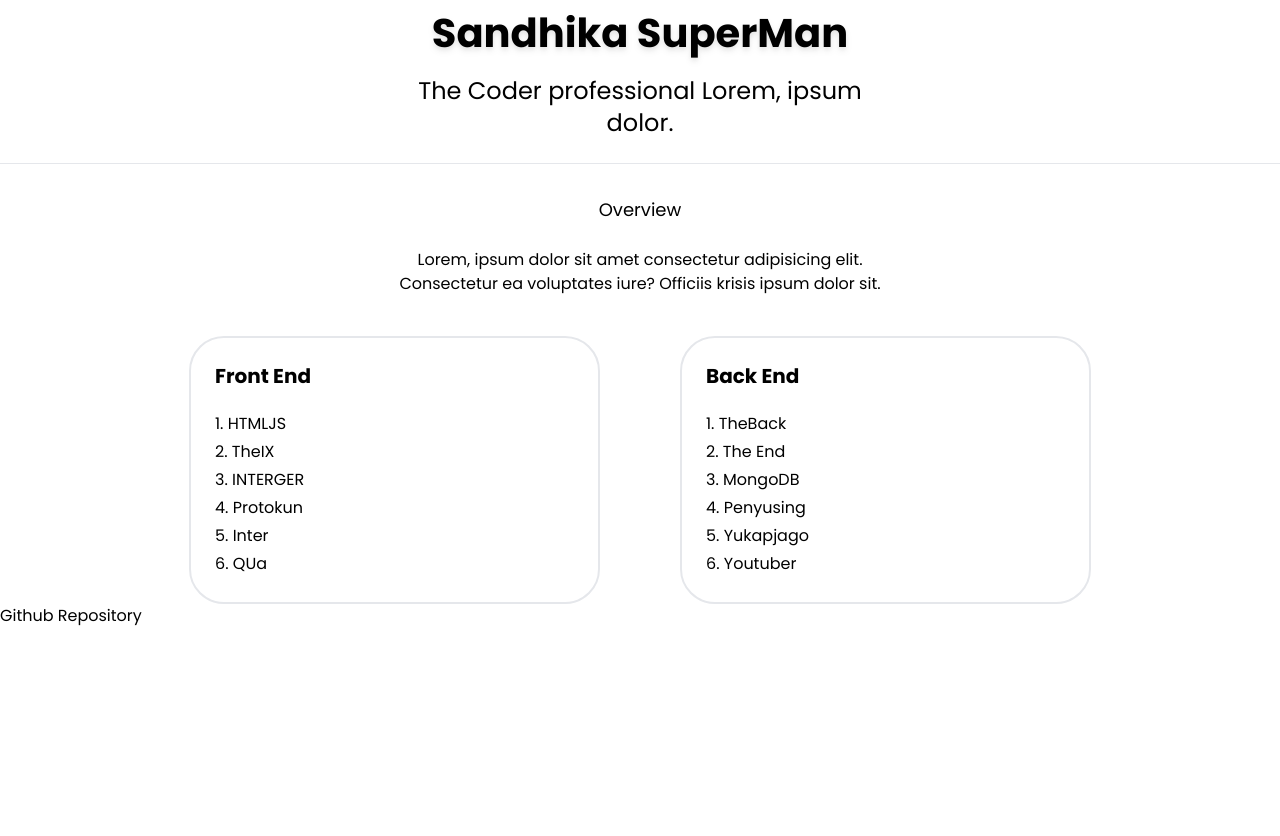
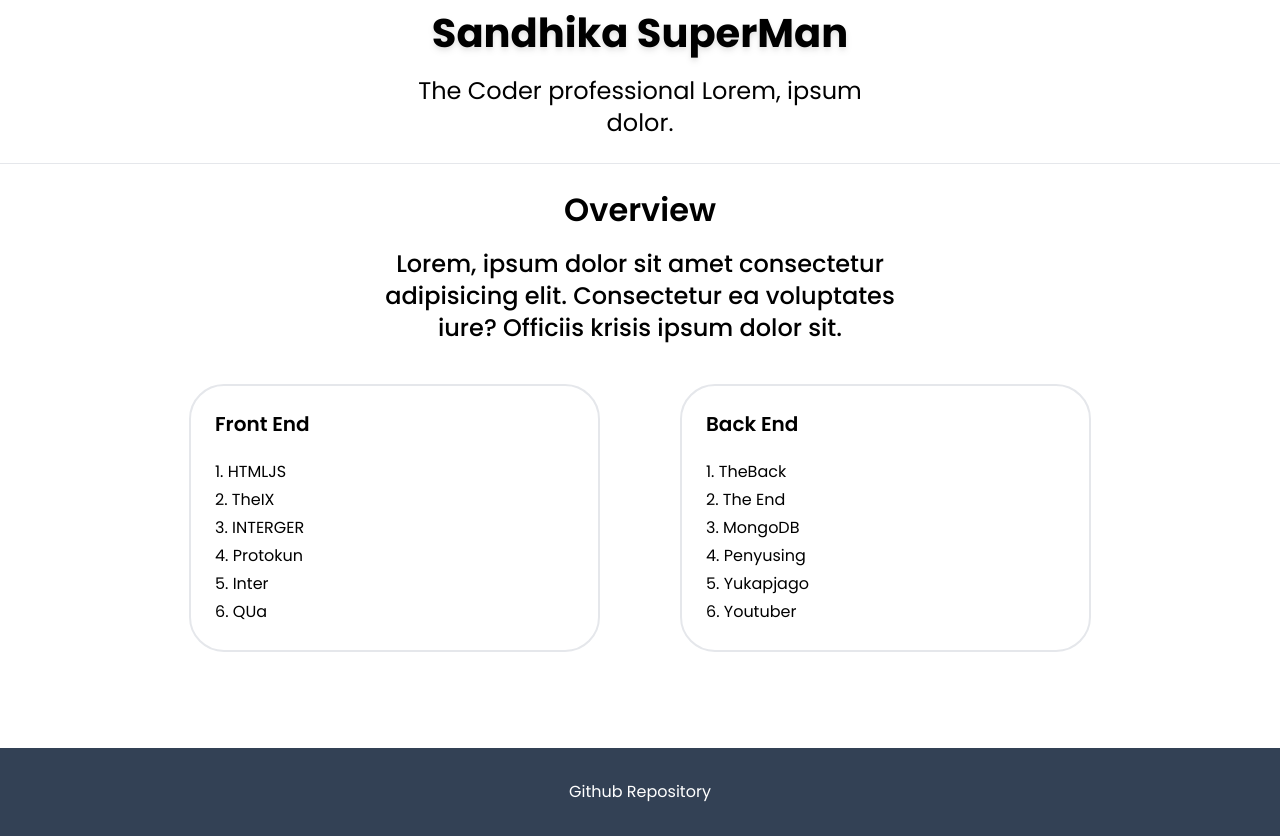
Before and after one commit to nfal001/slicing-tailwind, a website: page index.html in a window 1280 px wide. Shown: the part 418-1254 px from the top of the page. Before the commit the page ends 1046 px from the top, so only its background shows below. Drawn offline with Linux system fonts and the light colour scheme.

Commit message:
v.01e
ya?

```diff
--- a/index.html
+++ b/index.html
@@ -33,17 +33,17 @@
     <div
       class="container px-4 mt-2 my-10 mx-auto flex flex-col justify-center items-center"
     >
-      <h3 class="text-center text-lg my-6">Overview</h3>
-      <p class="text-center max-w-lg">
+      <h3 class="text-center text-lg my-6 font-semibold text-[32px]">Overview</h3>
+      <p class="text-center max-w-lg font-medium text-2xl">
         Lorem, ipsum dolor sit amet consectetur adipisicing elit. Consectetur ea
         voluptates iure? Officiis krisis ipsum dolor sit.
       </p>
     </div>
     <div
-      class="flex flex-col max-w-[982px] mx-auto sm:flex-row md:flex-row lg:flex-row xl:flex-row justify-center items-center"
+      class="flex flex-col max-w-[982px] mx-auto sm:flex-row md:flex-row lg:flex-row xl:flex-row justify-center items-center mb-24"
     >
       <div class="mx-10 px-6 py-6 border-2 w-72 rounded-[35px] w-full lg:w-[445px] mb-5 sm:mb-0 lg:mb-0">
-        <p class="text-xl mb-5 font-bold">Front End</p>
+        <p class="text-xl mb-5 font-semibold">Front End</p>
         <ol class="list-decimal list-inside">
           <li class="leading-7">HTMLJS</li>
           <li class="leading-7">TheIX</li>
@@ -54,7 +54,7 @@
         </ol>
       </div>
       <div class="mx-10 px-6 py-6 border-2 w-72 rounded-[35px] w-full lg:w-[445px]">
-        <p class="text-xl mb-5 font-bold">Back End</p>
+        <p class="text-xl mb-5 font-semibold">Back End</p>
         <ol class="list-decimal list-inside">
           <li class="leading-7">TheBack</li>
           <li class="leading-7">The End</li>
@@ -65,9 +65,9 @@
         </ol>
       </div>
     </div>
-    <div>
-      <p>
-        <a href="https://github.com/nfal001/slicing-web">Github Repository</a>
+    <div class="w-full mt-8 py-8 bg-slate-700 ">
+      <p class="text-center text-white">
+        <a href="https://github.com/nfal001/slicing-tailwind">Github Repository</a>
       </p>
     </div>
   </body>
```
Also changed, not shown: assets/css/output.css.
